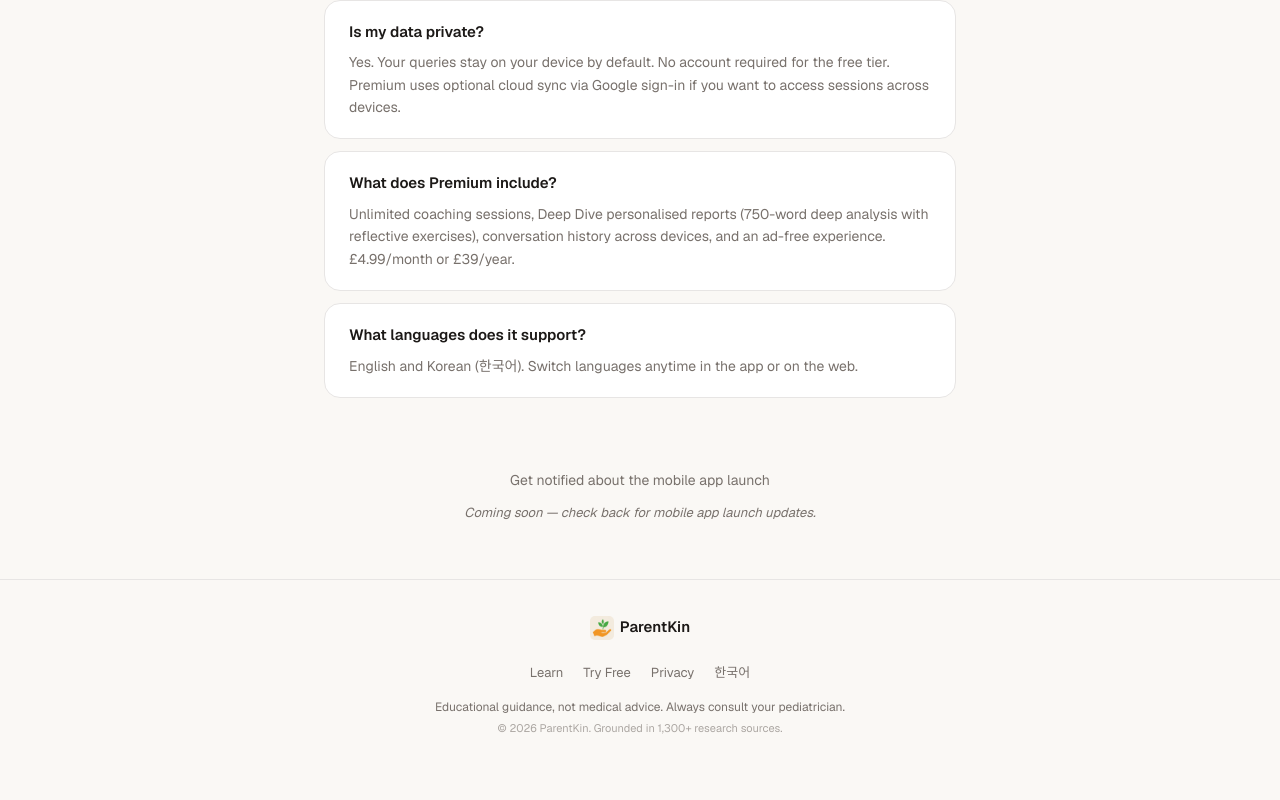
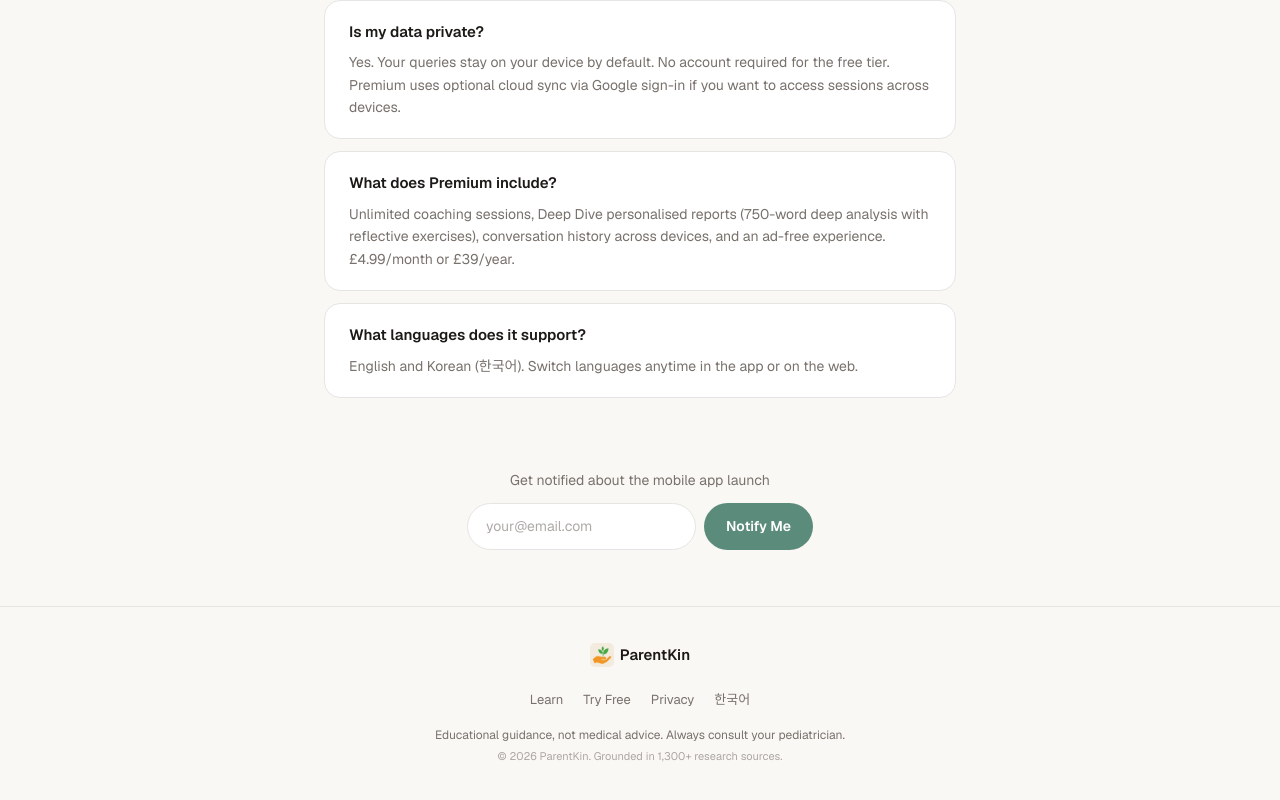
Before and after one commit to yangmal1000000/parenting-coach, a Next.js app: page / in a window 1280 px wide. Shown: the part 4337-5137 px from the top of the page. Before the commit the page ends 5110 px from the top, so only its background shows below. Built offline with nearby package versions, Linux system fonts and the light colour scheme; no server answers.

Commit message:
fix: replace Formspree placeholder with self-hosted /api/notify endpoint + NotifyForm component

```diff
--- /dev/null
+++ b/src/app/api/notify/route.ts
@@ -0,0 +1,29 @@
+import { NextRequest } from "next/server";
+import { rateLimit } from "@/lib/rateLimit";
+
+// Simple in-memory store for email signups
+// In production, this would go to Supabase or a mailing list service
+const emailSignups = new Set<string>();
+
+export async function POST(request: NextRequest) {
+  const limited = await rateLimit(request, { limit: 5, windowSeconds: 60 });
+  if (limited) return limited;
+
+  try {
+    const { email } = await request.json();
+
+    if (!email || !/^[^\s@]+@[^\s@]+\.[^\s@]+$/.test(email)) {
+      return Response.json({ error: "Valid email required" }, { status: 400 });
+    }
+
+    // Store email (deduped)
+    emailSignups.add(email.toLowerCase());
+
+    // TODO: integrate with Supabase notifications table or mailing list
+    console.log(`[notify] New signup: ${email}`);
+
+    return Response.json({ ok: true, message: "You're on the list!" });
+  } catch {
+    return Response.json({ error: "Something went wrong" }, { status: 500 });
+  }
+}
--- a/src/app/page.tsx
+++ b/src/app/page.tsx
@@ -6,6 +6,7 @@ import ScrollGrowLogo from "@/components/ScrollGrowLogo";
 import { ExampleCarousel } from "@/components/ExampleCarousel";
 import { getIcon } from "@/lib/iconMap";
 import { DynamicIcon } from "@/lib/DynamicIcon";
+import { NotifyForm } from "@/components/NotifyForm";
 
 const geist = Geist({ subsets: ["latin"], variable: "--font-geist" });
 
@@ -723,40 +724,7 @@ export default function LandingPage() {
         <p style={{ fontSize: 14, color: "var(--text-muted)", marginBottom: 12 }}>
           Get notified about the mobile app launch
         </p>
-        {/* TODO: Configure Formspree endpoint or replace with own subscription handler */}
-        {/* <form action="https://formspree.io/f/your-form-id" method="POST" style={{ display: "flex", gap: 8, justifyContent: "center", flexWrap: "wrap" }}>
-          <input
-            type="email"
-            name="email"
-            placeholder="your@email.com"
-            required
-            style={{
-              padding: "12px 18px",
-              borderRadius: 999,
-              border: "1px solid var(--border)",
-              background: "var(--surface)",
-              color: "var(--text)",
-              fontSize: 14,
-              minWidth: 220,
-              outline: "none",
-            }}
-          />
-          <button type="submit" style={{
-            padding: "12px 22px",
-            borderRadius: 999,
-            background: "var(--primary)",
-            color: "#fff",
-            fontSize: 14,
-            fontWeight: 600,
-            border: "none",
-            cursor: "pointer",
-          }}>
-            Notify Me
-          </button>
-        </form> */}
-        <p style={{ fontSize: 13, color: "var(--text-muted)", fontStyle: "italic" }}>
-          Coming soon — check back for mobile app launch updates.
-        </p>
+        <NotifyForm />
       </section>
 
       {/* Footer */}
--- /dev/null
+++ b/src/components/NotifyForm.tsx
@@ -0,0 +1,83 @@
+"use client";
+
+import { useState } from "react";
+
+export function NotifyForm() {
+  const [email, setEmail] = useState("");
+  const [status, setStatus] = useState<"idle" | "loading" | "done" | "error">("idle");
+
+  async function handleSubmit(e: React.FormEvent) {
+    e.preventDefault();
+    if (!email.trim()) return;
+    setStatus("loading");
+    try {
+      const res = await fetch("/api/notify", {
+        method: "POST",
+        headers: { "Content-Type": "application/json" },
+        body: JSON.stringify({ email }),
+      });
+      if (res.ok) {
+        setStatus("done");
+        setEmail("");
+      } else {
+        setStatus("error");
+      }
+    } catch {
+      setStatus("error");
+    }
+  }
+
+  if (status === "done") {
+    return (
+      <p style={{ fontSize: 14, color: "var(--primary)", fontWeight: 500 }}>
+        ✓ You&apos;re on the list — we&apos;ll let you know!
+      </p>
+    );
+  }
+
+  return (
+    <form onSubmit={handleSubmit} style={{ display: "flex", gap: 8, justifyContent: "center", flexWrap: "wrap" }}>
+      <input
+        type="email"
+        name="email"
+        value={email}
+        onChange={(e) => { setEmail(e.target.value); setStatus("idle"); }}
+        placeholder="your@email.com"
+        required
+        disabled={status === "loading"}
+        style={{
+          padding: "12px 18px",
+          borderRadius: 999,
+          border: "1px solid var(--border)",
+          background: "var(--surface)",
+          color: "var(--text)",
+          fontSize: 14,
+          minWidth: 220,
+          outline: "none",
+        }}
+      />
+      <button
+        type="submit"
+        disabled={status === "loading"}
+        style={{
+          padding: "12px 22px",
+          borderRadius: 999,
+          background: "var(--primary)",
+          color: "#fff",
+          fontSize: 14,
+          fontWeight: 600,
+          border: "none",
+          cursor: status === "loading" ? "wait" : "pointer",
+          opacity: status === "loading" ? 0.6 : 1,
+        }}
+      >
+        {status === "loading" ? "..." : "Notify Me"}
+      </button>
+      {status === "error" && (
+        <p style={{ fontSize: 12, color: "var(--error)", width: "100%", textAlign: "center" }}>
+          Something went wrong — please try again.
+        </p>
+      )}
+    </form>
+  );
+}
```
